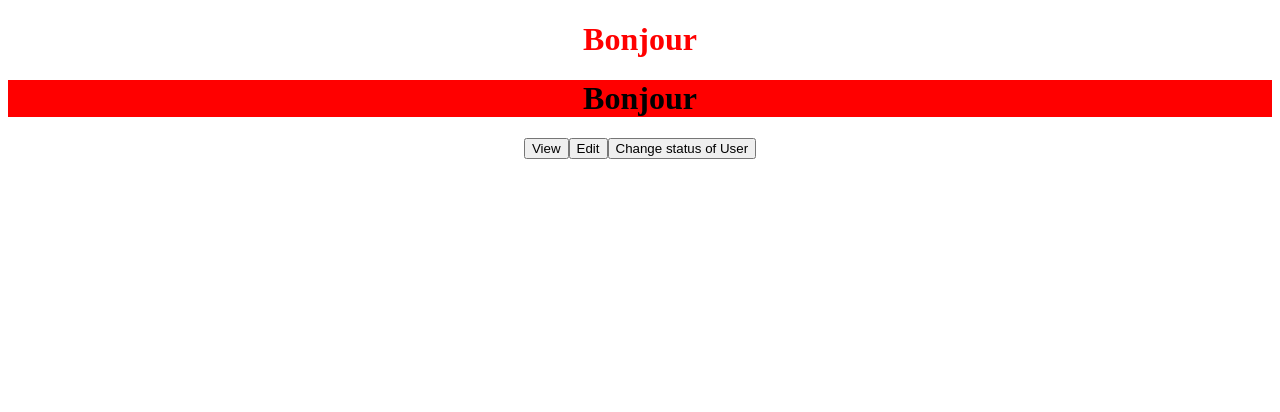
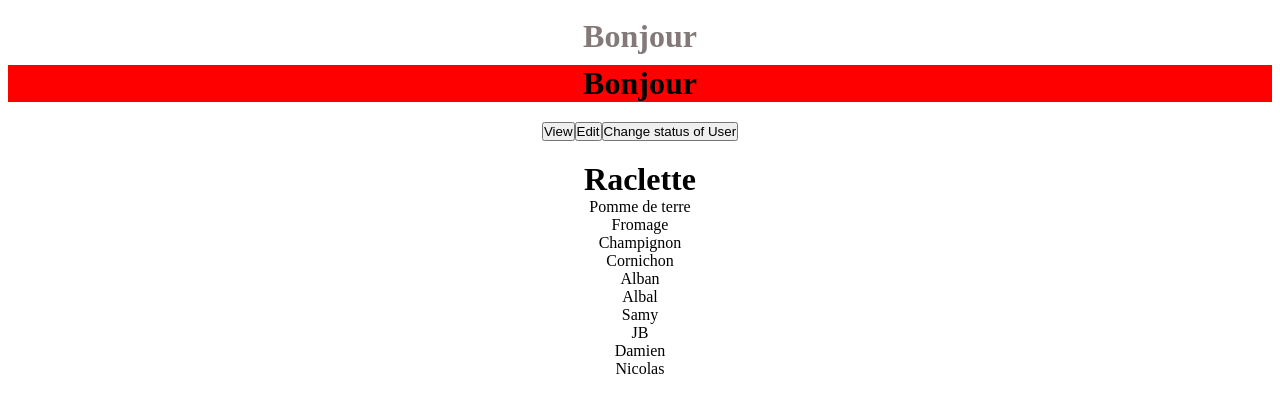
Before and after one commit to Guime81/quest-angular, an Angular app: page / in a window 1280 px wide. Shown: the top 412 px of the page. Built offline with nearby package versions, Linux system fonts and the light colour scheme.

Commit message:
exercice finished

```diff
--- a/src/app/app.component.css
+++ b/src/app/app.component.css
@@ -1,12 +1,17 @@
 *{
     text-align: center;
+    list-style-type: none;
+    margin: 0;
+    padding: 0;
 }
 
 .redtitle{
-    color: red;
+    color: rgb(131, 121, 121);
+    padding: 10px;
 }
 
 .center{
     display: flex;
     justify-content: center;
+    padding: 20px;
 }
--- a/src/app/app.component.html
+++ b/src/app/app.component.html
@@ -7,3 +7,28 @@
 
   <button (click)="isAdminValue()">Change status of User</button>
 </div>
+
+<h1 appHighLight>Raclette</h1>
+<ul>
+  <li>Pomme de terre</li>
+  <li>Fromage</li>
+  <li>Champignon</li>
+  <li>Cornichon</li>
+  <li>Alban</li>
+</ul>
+
+<ul *ngIf="displayGuestList">
+  <li>Albal</li>
+  <li>Samy</li>
+  <li>JB</li>
+  <li>Damien</li>
+  <li>Nicolas</li>
+</ul>
+
+<ul *appDisplayGuests="displayGuestList">
+  <li>Albal</li>
+  <li>Samy</li>
+  <li>JB</li>
+  <li>Damien</li>
+  <li>Nicolas</li>
+</ul>
--- a/src/app/app.component.ts
+++ b/src/app/app.component.ts
@@ -13,4 +13,5 @@ export class AppComponent {
   }
 
   isAdmin: boolean = true;
+  displayGuestList = false;
 }
--- a/src/app/app.module.ts
+++ b/src/app/app.module.ts
@@ -3,10 +3,14 @@ import { BrowserModule } from '@angular/platform-browser';
 
 import { AppRoutingModule } from './app-routing.module';
 import { AppComponent } from './app.component';
+import { HighlightDirective } from './highlight.directive';
+import { DisplayGuestsDirective } from './display-guests.directive';
 
 @NgModule({
   declarations: [
-    AppComponent
+    AppComponent,
+    HighlightDirective,
+    DisplayGuestsDirective
   ],
   imports: [
     BrowserModule,
--- /dev/null
+++ b/src/app/display-guests.directive.ts
@@ -0,0 +1,20 @@
+import { Directive, Input, TemplateRef, ViewContainerRef } from '@angular/core';
+
+@Directive({
+  selector: '[appDisplayGuests]',
+})
+export class DisplayGuestsDirective {
+  @Input() set appDisplayGuests(condition: boolean) {
+    condition = true;
+    if (condition) {
+      this.vwRef.createEmbeddedView(this.tplRef);
+    } else {
+      this.vwRef.clear();
+    }
+  }
+
+  constructor(
+    private tplRef: TemplateRef<any>,
+    private vwRef: ViewContainerRef
+  ) {}
+}
--- /dev/null
+++ b/src/app/highlight.directive.ts
@@ -0,0 +1,30 @@
+import {
+  Directive,
+  ElementRef,
+  HostBinding,
+  HostListener,
+  OnInit,
+  Renderer2,
+} from '@angular/core';
+
+@Directive({
+  selector: '[appHighLight]',
+})
+export class HighlightDirective implements OnInit {
+  @HostBinding('style.backgroundColor') myBackgroundColor: string | undefined;
+  constructor() {}
+
+  ngOnInit(): void {
+    //this.renderer.setStyle(
+    // this.elRef.nativeElement,
+    //'background-color',
+    //'yellow'
+    //);
+  }
+  @HostListener('mouseenter') mouseEnterEvent(eventData: Event) {
+    this.myBackgroundColor = 'yellow';
+  }
+  @HostListener('mouseleave') mouseLeaveEvent(eventData: Event) {
+    this.myBackgroundColor = 'transparent';
+  }
+}
```
Also changed, not shown: 2 other files (tests, documents, lock files or other folders).
